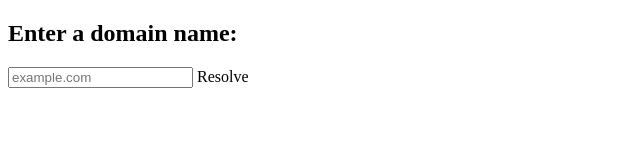
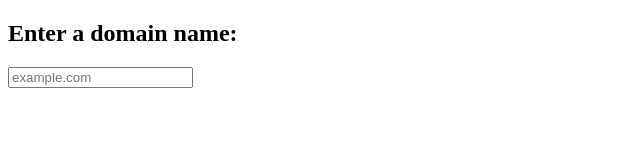
Before and after one commit to Tigerduck01/IPv4, a plain HTML site: page index.html in a window 1280 px wide. Shown: the full height of the page, 0-640 px from the left. Drawn offline with Linux system fonts and the light colour scheme.

Commit message:
Update index.html

```diff
--- a/index.html
+++ b/index.html
@@ -6,7 +6,7 @@
 
 <input type="text" id="domainName" placeholder="example.com">
 
-<body onload"resolveDomain()">Resolve</button>
+<body onload"resolveDomain()"
 
 <p id="ipAddress"></p>
 
```
